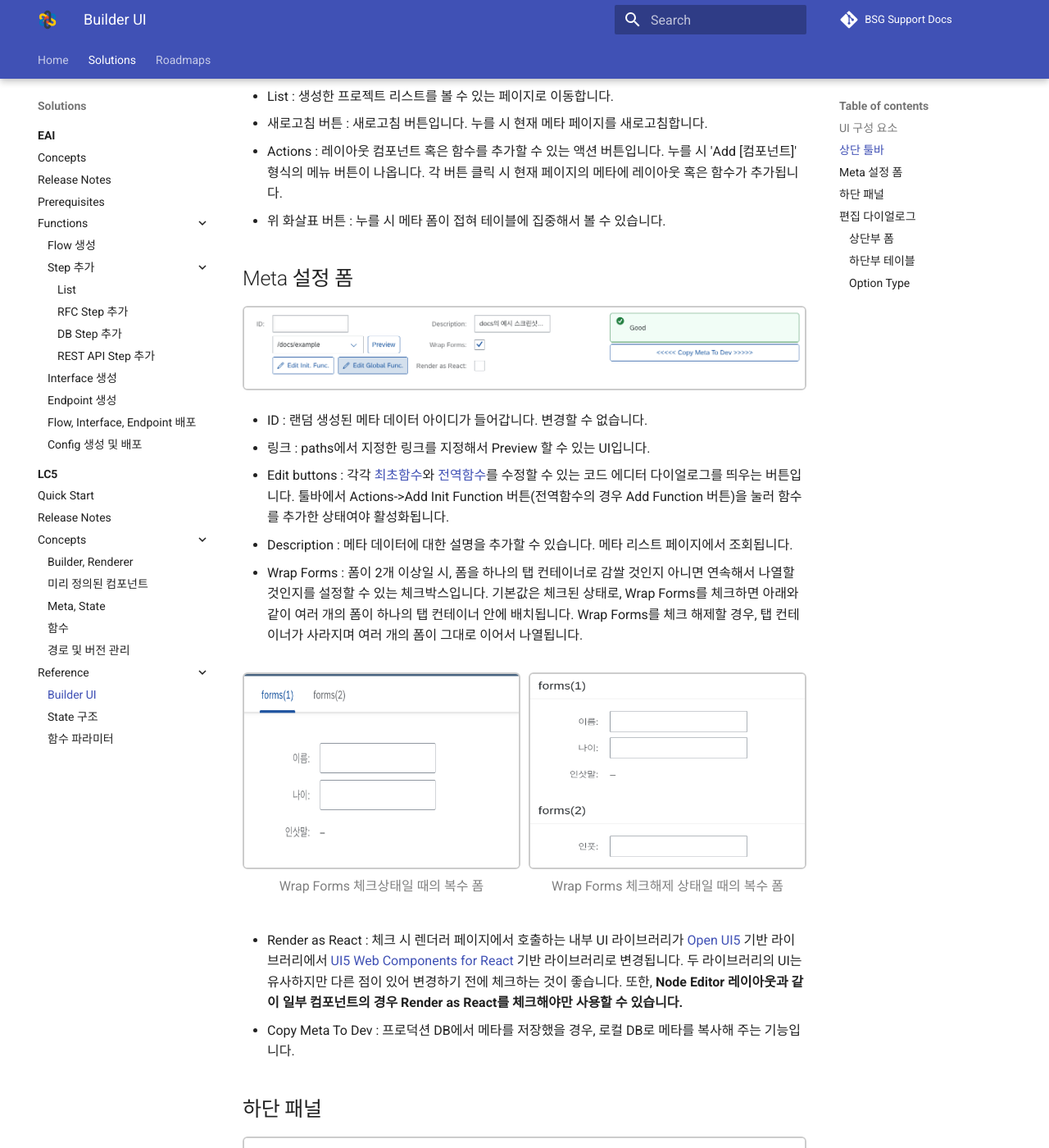
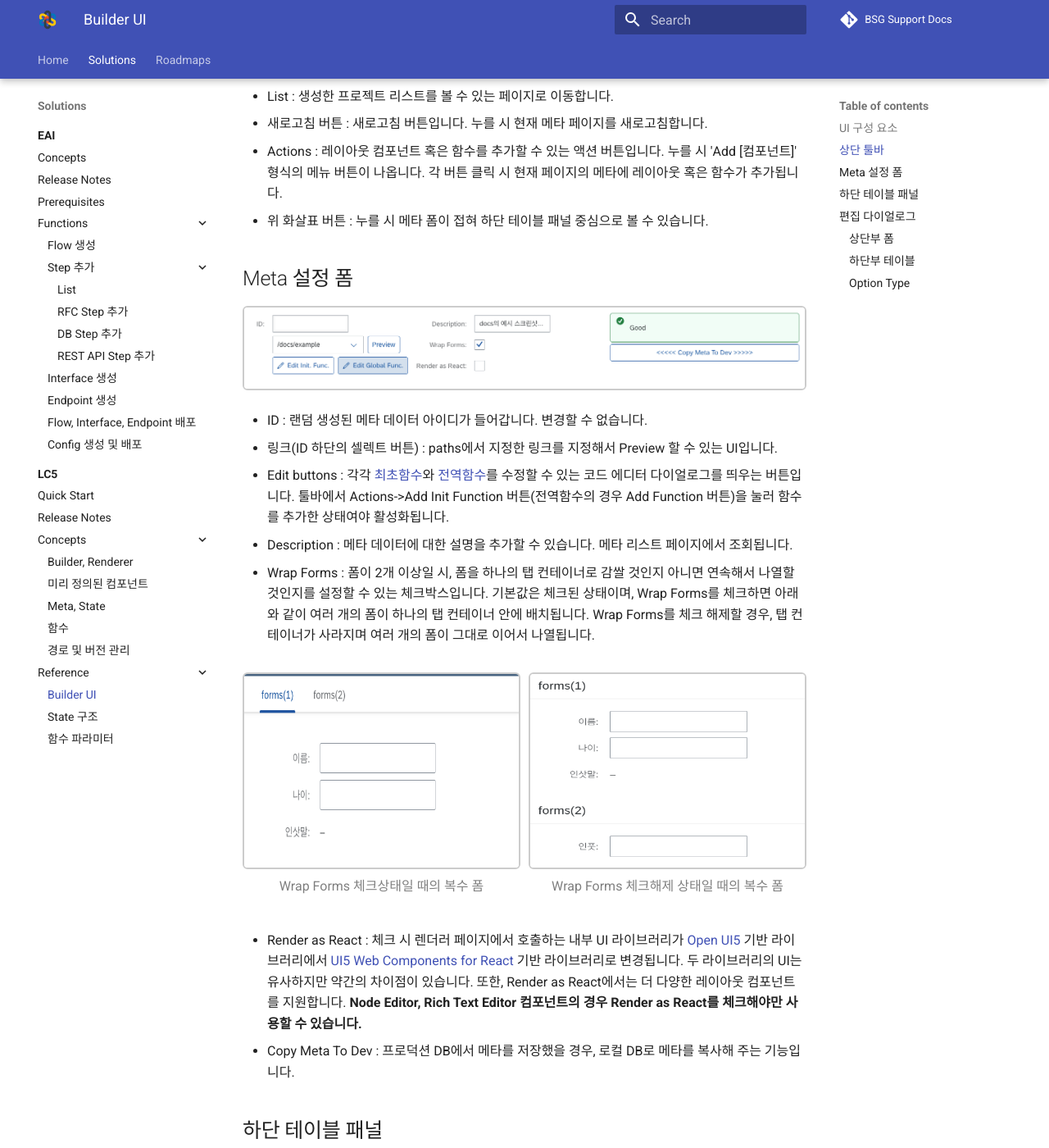
Before and after one commit to bsgp/docs, an MkDocs documentation site: the page built from docs/lc5/reference/builder_ui.md, in a window 1280 px wide and 1400 px high, scrolled down 1601 px. Shown: the whole window at 82% size. Built offline with MkDocs 1.6.1 and Material for MkDocs 9.7.7, drawn with Linux system fonts in a browser that asks for light colours; comment, search, counter and statistics services are not loaded; some of the changed text lies outside the part shown.

Commit message:
fix: LC5 Reference 쪽 문서 전반적으로 다듬음

```diff
--- a/docs/lc5/reference/builder_ui.md
+++ b/docs/lc5/reference/builder_ui.md
@@ -11,7 +11,7 @@
 
 1. <span style="color: red;">**상단 툴바**</span> : 레이아웃 컴포넌트 추가, 리스트 페이지로 이동, 저장 등 주요 기능을 빠르게 접근할 수 있는 메뉴가 위치합니다.
 2. <span style="color: blue;">**Meta 설정 폼**</span> : 빌더를 사용해 생성한 Meta 데이터 관련 설정을 할 수 있는 폼입니다.
-3. <span style="background-color: yellow; ">**하단 패널**</span> : 추가한 레이아웃들에 대한 조회와 각 레이아웃에 대한 설정, 컴포넌트 추가 및 배치를 할 수 있는 테이블 형태의 레이아웃입니다.
+3. <span style="background-color: yellow; ">**하단 테이블 패널**</span> : 추가한 레이아웃들에 대한 조회와 각 레이아웃에 대한 설정, 컴포넌트 추가 및 배치를 할 수 있는 테이블 형태의 레이아웃입니다.
 4. <span style="background-color: lightgreen;">**편집 다이얼로그**</span> : 선택한 컴포넌트 혹은 레이아웃에 대한 구체적인 속성 편집 및 추가를 할 수 있는 다이얼로그 형태의 레이아웃입니다.
 
 이 페이지에서는 각 UI 구성 요소의 사용 방법과 옵션에 대한 상세 설명을 제공합니다. 좌측 상단 요소부터 아래 방향 -> 우측 방향으로 설명하겠습니다.
@@ -24,17 +24,17 @@
 - List : 생성한 프로젝트 리스트를 볼 수 있는 페이지로 이동합니다.
 - 새로고침 버튼 : 새로고침 버튼입니다. 누를 시 현재 메타 페이지를 새로고침합니다.
 - Actions : 레이아웃 컴포넌트 혹은 함수를 추가할 수 있는 액션 버튼입니다. 누를 시 'Add [컴포넌트]' 형식의 메뉴 버튼이 나옵니다. 각 버튼 클릭 시 현재 페이지의 메타에 레이아웃 혹은 함수가 추가됩니다.
-- 위 화살표 버튼 : 누를 시 메타 폼이 접혀 테이블에 집중해서 볼 수 있습니다.
+- 위 화살표 버튼 : 누를 시 메타 폼이 접혀 하단 테이블 패널 중심으로 볼 수 있습니다.
 
 ## Meta 설정 폼
 
 ![Image](assets/builder_ui/metaform.png)
 
 - ID : 랜덤 생성된 메타 데이터 아이디가 들어갑니다. 변경할 수 없습니다.
-- 링크 : paths에서 지정한 링크를 지정해서 Preview 할 수 있는 UI입니다.
+- 링크(ID 하단의 셀렉트 버튼) : paths에서 지정한 링크를 지정해서 Preview 할 수 있는 UI입니다.
 - Edit buttons : 각각 [최초함수](/lc5/concepts/function/#init-function)와 [전역함수](/lc5/concepts/function#global-function)를 수정할 수 있는 코드 에디터 다이얼로그를 띄우는 버튼입니다. 툴바에서 Actions->Add Init Function 버튼(전역함수의 경우 Add Function 버튼)을 눌러 함수를 추가한 상태여야 활성화됩니다.
 - Description : 메타 데이터에 대한 설명을 추가할 수 있습니다. 메타 리스트 페이지에서 조회됩니다.
-- Wrap Forms : 폼이 2개 이상일 시, 폼을 하나의 탭 컨테이너로 감쌀 것인지 아니면 연속해서 나열할 것인지를 설정할 수 있는 체크박스입니다. 기본값은 체크된 상태로, Wrap Forms를 체크하면 아래와 같이 여러 개의 폼이 하나의 탭 컨테이너 안에 배치됩니다. Wrap Forms를 체크 해제할 경우, 탭 컨테이너가 사라지며 여러 개의 폼이 그대로 이어서 나열됩니다.
+- Wrap Forms : 폼이 2개 이상일 시, 폼을 하나의 탭 컨테이너로 감쌀 것인지 아니면 연속해서 나열할 것인지를 설정할 수 있는 체크박스입니다. 기본값은 체크된 상태이며, Wrap Forms를 체크하면 아래와 같이 여러 개의 폼이 하나의 탭 컨테이너 안에 배치됩니다. Wrap Forms를 체크 해제할 경우, 탭 컨테이너가 사라지며 여러 개의 폼이 그대로 이어서 나열됩니다.
 <div style="display: flex; gap: 10px;">
   <figure>
   <img src="/lc5/reference/assets/builder_ui/metaform2.png" alt="wrapForms checked UI" style="width:18.75rem; height: 12rem">
@@ -46,21 +46,21 @@
   </figure>
 </div>
 
-- Render as React : 체크 시 렌더러 페이지에서 호출하는 내부 UI 라이브러리가 [Open UI5](https://openui5.hana.ondemand.com/) 기반 라이브러리에서 [UI5 Web Components for React](https://sap.github.io/ui5-webcomponents-react/?path=/docs/getting-started--docs) 기반 라이브러리로 변경됩니다. 두 라이브러리의 UI는 유사하지만 다른 점이 있어 변경하기 전에 체크하는 것이 좋습니다. 또한, **Node Editor 레이아웃과 같이 일부 컴포넌트의 경우 Render as React를 체크해야만 사용할 수 있습니다.**
+- Render as React : 체크 시 렌더러 페이지에서 호출하는 내부 UI 라이브러리가 [Open UI5](https://openui5.hana.ondemand.com/) 기반 라이브러리에서 [UI5 Web Components for React](https://sap.github.io/ui5-webcomponents-react/?path=/docs/getting-started--docs) 기반 라이브러리로 변경됩니다. 두 라이브러리의 UI는 유사하지만 약간의 차이점이 있습니다. 또한, Render as React에서는 더 다양한 레이아웃 컴포넌트를 지원합니다. **Node Editor, Rich Text Editor 컴포넌트의 경우 Render as React를 체크해야만 사용할 수 있습니다.**
 - Copy Meta To Dev : 프로덕션 DB에서 메타를 저장했을 경우, 로컬 DB로 메타를 복사해 주는 기능입니다.
 
-## 하단 패널
+## 하단 테이블 패널
 
 ![Image](assets/builder_ui/panel.png)
 
 - 상단 탭 버튼을 통해 작업할 레이아웃을 변경할 수 있습니다.
 - [레이아웃] 편집 : 버튼 클릭 시 해당 레이아웃을 변경할 수 있는 편집 다이얼로그가 오픈됩니다.
-- [레이아웃/컴포넌트] 추가 : 버튼 클릭 시 선택된 레이아웃에 해당하는 레이아웃 혹은 컴포넌트가 추가됩니다. 추가 가능한 컴포넌트 목록은 레이아웃 종류마다 다릅니다.
-- Actions 버튼 : 누를 시 해당 레이아웃의 배치를 변경할 수 있는 이동 버튼들과 테이블 다운로드 버튼이 있는 메뉴가 노출됩니다. 테이블 다운로드 버튼 클릭 시 하단 패널의 테이블 정보가 엑셀 파일로 추출되어 저장됩니다.
+- [레이아웃/컴포넌트] 추가 : 버튼 클릭 시 선택된 레이아웃 혹은 컴포넌트가 추가됩니다. 추가 가능한 컴포넌트 목록은 레이아웃 종류마다 다릅니다.
+- Actions 버튼 : 누를 시 해당 레이아웃의 배치를 변경할 수 있는 이동 버튼들과 테이블 다운로드 버튼이 있는 메뉴가 노출됩니다. 테이블 다운로드 버튼 클릭 시 하단 테이블 패널의 현재 데이터가 엑셀 파일로 추출되어 저장됩니다.
 
 ## 편집 다이얼로그
 
-하단 패널에서 테이블 상단의 [레이아웃] 편집 버튼을 누르거나, 테이블 내에 있는 `Edit` 버튼을 누르면 선택한 레이아웃 혹은 컴포넌트의 상세 설정을 할 수 있는 다이얼로그에 접근할 수 있습니다.
+하단 테이블 패널에서 테이블 상단의 [레이아웃] 편집 버튼을 누르거나, 테이블 내에 있는 `Edit` 버튼을 누르면 선택한 레이아웃 혹은 컴포넌트의 상세 설정을 할 수 있는 다이얼로그에 접근할 수 있습니다.
 ![Image](assets/builder_ui/properties_edit.png)
 ![Image](assets/builder_ui/components_dialog.png)
 
@@ -72,14 +72,14 @@
 
 - Key : 컴포넌트 Key를 설정할 수 있는 필드입니다. 컴포넌트 Key의 쓰임에 대한 설명은 [Meta, State](/lc5/concepts/meta_state/#key-key)를 참고하세요.
 - ignore : 생성한 컴포넌트를 UI 상에서 제거하고 싶을 경우 설정할 수 있는 속성입니다. ignore로 표시된 컴포넌트는 렌더러 페이지에서 표시되지 않습니다. 이는 기존 데이터를 유지하면서 렌더러에서는 없애고 싶을 때 유용합니다.
-- Index : 부모 레이아웃에서 해당 컴포넌트의 등장 순서를 설정할 수 있는 속성입니다. 현재는 첫 번째로 표시되는 컴포넌트이기 때문에 0 값을 가지지만, 다른 값을 줄 경우 컴포넌트가 다른 순서로 배치됩니다.
+- Index : 부모 레이아웃에서 해당 컴포넌트의 등장 순서를 설정할 수 있는 속성입니다. 현재는 첫 번째로 표시되는 컴포넌트이기 때문에 0 값을 가지지만, 다른 값을 줄 경우 컴포넌트가 다른 순서로 배치됩니다. Builder의 테이블 패널 내에서 해당 컴포넌트 행이 위치한 순서도 변경됩니다.
 - Component : 해당 컴포넌트의 타입을 결정할 수 있는 속성입니다. 컴포넌트 타입 리스트에 관해서는 [미리 정의된 컴포넌트 문서](/lc5/concepts/prebuilt_components/#_3)를 참고하세요.
 
 ### 하단부 테이블
 
 ![Image](assets/builder_ui/components_dialog_down.png)
 
-- Key : 컴포넌트 옵션 키입니다. 설정하고자 하는 옵션의 이름을 지정합니다.
+- Key : 컴포넌트 옵션 종류를 지정할 수 있는 셀렉트 박스입니다. 설정하고자 하는 옵션을 고르거나 직접 입력할 수 있습니다.
   셀렉트 박스 오픈 시 지정한 컴포넌트 타입에 따라 추천 옵션이 주어집니다.
 - ignore : 위에서 설명했던 ignore 속성과 동일합니다. 체크 시 해당 옵션은 적용되지 않습니다.
 - Type : 컴포넌트 옵션 value를 할당하는 방법을 지정합니다. 모든 컴포넌트가 동일하며, **Array, Boolean, Function, Number, Path, String** 타입이 있습니다. 각 타입에 대한 구체적인 설명은 아래 [Option Type 섹션](#option-type)을 참고해 주세요.
@@ -99,14 +99,14 @@
 
 각 이름에 해당하는 JavaScript 원시 데이터를 설정할 수 있는 타입입니다. 입력 시 따옴표를 추가할 필요는 없으며 지정할 데이터를 그대로 입력하면 됩니다.
 
-기본적으로 설정한 값이 그대로 각 타입으로 변환되어 전달되지만, 데이터 바인딩을 사용하여 동적인 State 접근을 할 수도 있습니다. 데이터 바인딩에 대한 설명은 다음 섹션을 참고하세요.
+기본적으로 설정한 값이 그대로 각 타입으로 변환되어 전달되지만, 데이터 바인딩을 사용하여 동적으로 State 값을 전달할 수도 있습니다. 데이터 바인딩에 대한 설명은 다음 섹션을 참고하세요.
 
 #### Function
 
-컴포넌트 값, 혹은 컴포넌트 이벤트 핸들러로 지정할 수 있는 함수입니다. 코드 에디터를 통해 함수 로직을 작성할 수 있으며 현재는 JS 함수만 지원합니다.
+컴포넌트 값, 혹은 컴포넌트 이벤트 핸들러로 지정할 수 있는 함수입니다. 코드 에디터를 통해 함수 로직을 작성할 수 있으며 현재는 자바스크립트 함수만 지원합니다.
 
 Function은 Option Key로 `onPress`, `onChange` 같이 해당 컴포넌트에 사용가능한 이벤트 핸들러 타입을 부여할 경우 async Function으로 처리되고, 나머지 경우는 non-async Function으로 처리됩니다. async Function과 non-async Function에 대한 설명은 [Function 페이지](/lc5/concepts/function/#-_1)를 참고하세요.
 
 #### Path
 
-[State](/lc5/concepts/meta_state/#state)의 경로를 따라 할당되는 값입니다. 예를 들어 위 예시처럼 `state.forms.forms1.name`으로 설정했을 경우, state 객체 안의 해당 경로에 해당하는 데이터가 value에 전달되게 됩니다.
+[State](/lc5/concepts/meta_state/#state)의 경로를 지정해서 State 값을 매칭할 수 있습니다. 예를 들어 위 예시처럼 `state.forms.forms1.name`으로 설정했을 경우, state 객체 안의 해당 경로에 해당하는 데이터가 value에 전달되게 됩니다.
```
Also changed, not shown: docs/lc5/reference/state.md (+4 -4 lines).
